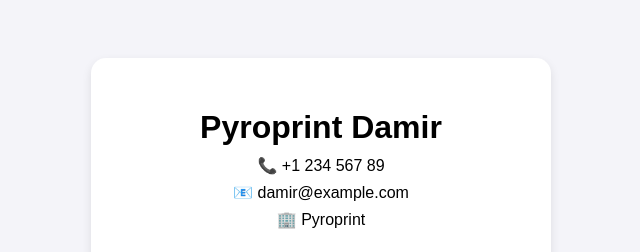
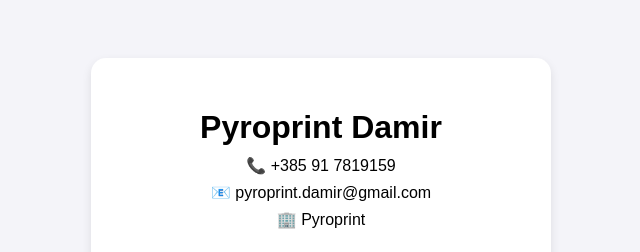
Before and after one commit to pyroprintdamir/contact-card, a plain HTML site: page index.html in a window 1280 px wide. Shown: the top 252 px of the page, without its empty margins (319-959 px from the left). Drawn offline with Linux system fonts and the light colour scheme.

Commit message:
Update index.html

```diff
--- a/index.html
+++ b/index.html
@@ -36,8 +36,8 @@
 <body>
   <div class="card">
     <h1>Pyroprint Damir</h1>
-    <p>📞 +1 234 567 89</p>
-    <p>📧 damir@example.com</p>
+    <p>📞 +385 91 7819159</p>
+    <p>📧 pyroprint.damir@gmail.com</p>
     <p>🏢 Pyroprint</p>
     <a href="PyroprintDamir.vcf" class="btn">📇 Save to Contacts</a>
   </div>
```
